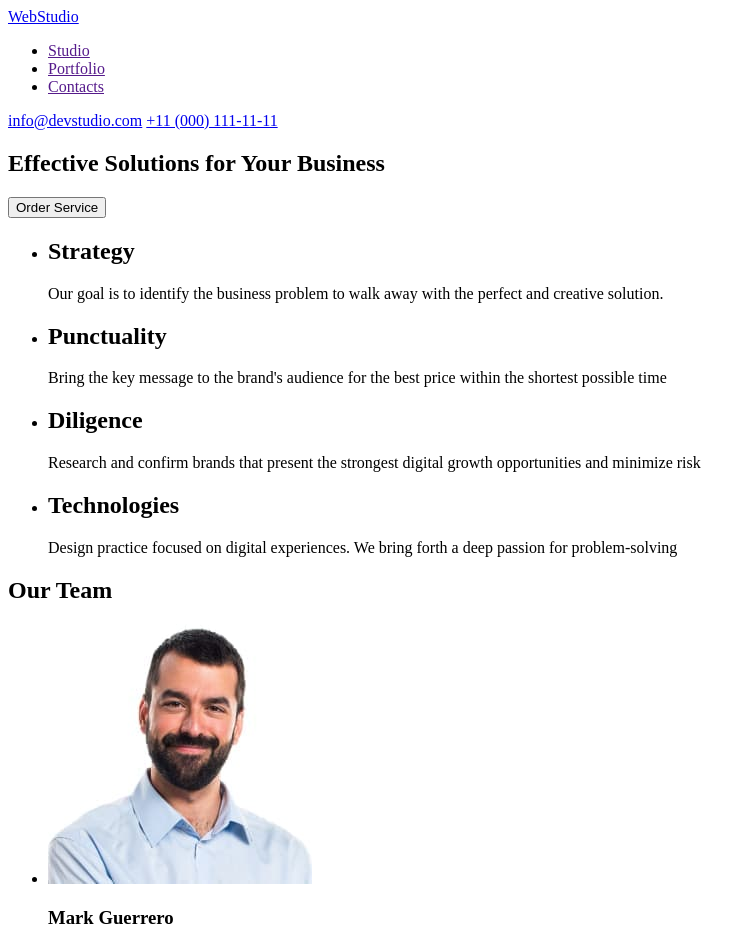
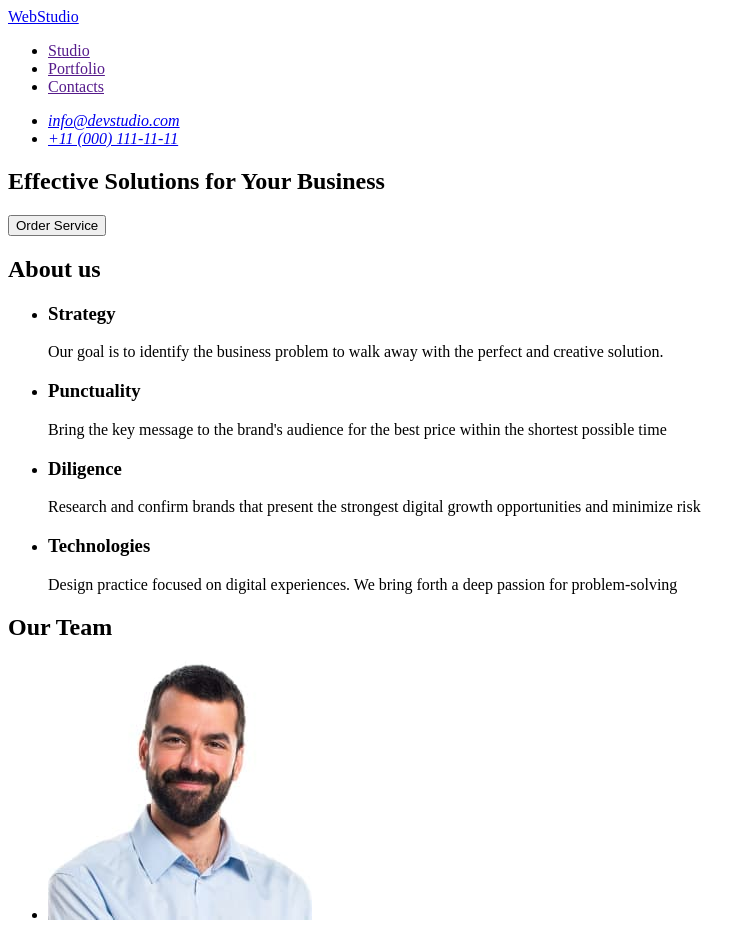
Before and after one commit to DashaTsumal/goit-markup-hw-01, a plain HTML site: page index.html in a window 1280 px wide. Shown: the top 932 px of the page, without its empty margins (0-756 px from the left). Drawn offline with Linux system fonts and the light colour scheme.

Commit message:
about us

```diff
--- a/index.html
+++ b/index.html
@@ -17,8 +17,13 @@
             <li><a href="">Contacts </a></li>
         </ul>
       </nav>
-      <a href="mailto:info@devstudio.com">info@devstudio.com</a>
-      <a href="tel:+11(000)111-11-11">+11 (000) 111-11-11</a>
+      <address>
+        <ul>
+            <li><a href="mailto:info@devstudio.com">info@devstudio.com</a> </li>
+            <li><a href="tel:+11(000)111-11-11">+11 (000) 111-11-11</a></li>
+
+      </ul>
+    </address>
     </header>
     <main>
         <section>
@@ -26,25 +31,25 @@
             <button type="button">Order Service</button>
         </section>
         <section>
+            <h2>About us</h2>
             <ul>
             <li>
-                <h2>Strategy</h2>
-                <p>Our goal is to identify the business
-                problem to walk away with the perfect and creative solution.</p>
+                <h3>Strategy</h3>
+                <p>Our goal is to identify the business problem to walk away with the perfect and creative solution.</p>
             </li>
 
             <li>
-                <h2>Punctuality</h2>
+                <h3>Punctuality</h3>
                 <p>Bring the key message to the brand's audience for the best price within the shortest possible time</p>
             </li>
 
             <li>
-                <h2>Diligence</h2>
+                <h3>Diligence</h3>
                 <p>Research and confirm brands that present the strongest digital growth opportunities and minimize risk</p>
             </li>
 
             <li>
-                <h2>Technologies</h2>
+                <h3>Technologies</h3>
                 <p>Design practice focused on digital experiences. We bring forth a deep passion for problem-solving</p>
             </li>
             </ul>
```
